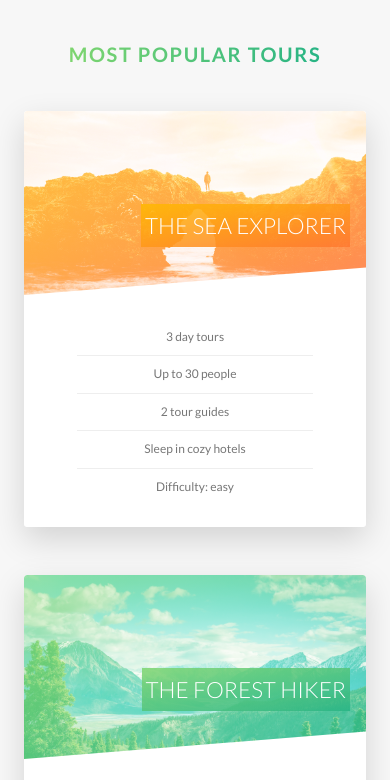
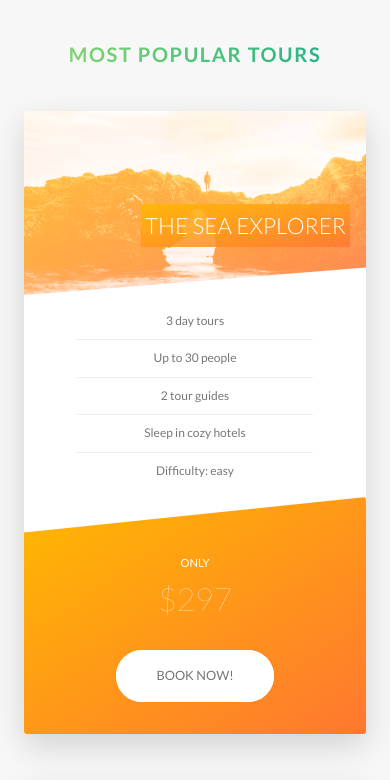
Before and after one commit to asonni/natours, a website: page index.html in a window 390 px wide. Shown: the part 2469-3249 px from the top of the page. Drawn offline with Linux system fonts and the light colour scheme.

Commit message:
Writing Media Queries - Tours, Stories and Booking Sections

```diff
--- a/sass/components/_card.scss
+++ b/sass/components/_card.scss
@@ -179,4 +179,48 @@
     font-size: 6rem;
     font-weight: 100;
   }
+
+  @include respond(tab-port) {
+    height: auto;
+    border-radius: 3px;
+    background-color: $color-white;
+    box-shadow: 0 1.5rem 4rem rgba($color-black, 0.15);
+
+    &__side {
+      height: auto;
+      position: relative;
+      box-shadow: none;
+
+      &--back {
+        transform: rotateY(0);
+        clip-path: polygon(0 15%, 100% 0, 100% 100%, 0 100%);
+      }
+    }
+
+    &:hover &__side--front {
+      transform: rotateY(0);
+    }
+
+    &__details {
+      padding: 1rem 3rem;
+    }
+
+    // BACK SIDE STYLING
+    &__cta {
+      position: relative;
+      top: 5;
+      left: 0;
+      transform: translate(0);
+      width: 100%;
+      padding: 7rem 4rem 4rem 4rem;
+    }
+
+    &__price-box {
+      margin-bottom: 3rem;
+    }
+
+    &__price-value {
+      font-size: 4rem;
+    }
+  }
 }
--- a/sass/components/_form.scss
+++ b/sass/components/_form.scss
@@ -14,6 +14,10 @@
     width: 90%;
     display: block;
     transition: all 0.3s;
+
+    @include respond(tab-port) {
+      width: 100%;
+    }
 
     &:focus {
       outline: none;
@@ -48,6 +52,11 @@
   &__radio-group {
     width: 49%;
     display: inline-block;
+
+    @include respond(tab-port) {
+      width: 100%;
+      margin-bottom: 2rem;
+    }
   }
 
   &__radio-input {
--- a/sass/components/_story.scss
+++ b/sass/components/_story.scss
@@ -9,6 +9,16 @@
   font-size: $default-font-size;
   transform: skewX(-12deg);
 
+  @include respond(tab-port) {
+    width: 100%;
+    padding: 4rem;
+    padding-left: 7rem;
+  }
+
+  @include respond(phone) {
+    transform: skewX(0);
+  }
+
   &__shape {
     width: 15rem;
     height: 15rem;
@@ -19,6 +29,10 @@
     clip-path: circle(50% at 50% 50%);
     transform: translateX(-3rem) skewX(12deg);
     position: relative;
+
+    @include respond(phone) {
+      transform: translateX(-3rem) skewX(0);
+    }
   }
   &__img {
     height: 100%;
@@ -29,6 +43,10 @@
 
   &__text {
     transform: skewX(12deg);
+
+    @include respond(phone) {
+      transform: skewX(0);
+    }
   }
 
   &__caption {
--- a/sass/pages/_home.scss
+++ b/sass/pages/_home.scss
@@ -71,10 +71,37 @@
   background-size: 100%;
   border-radius: 3px;
   box-shadow: 0 1.5rem 4rem rgba($color-black, 0.2);
-  height: 50rem;
+
+  @include respond(tab-land) {
+    background-image: linear-gradient(
+        105deg,
+        rgba($color-white, 0.9) 0%,
+        rgba($color-white, 0.9) 65%,
+        transparent 65%
+      ),
+      url(../img/nat-10.jpg);
+    background-size: cover;
+  }
+
+  @include respond(tab-port) {
+    background-image: linear-gradient(
+        to right,
+        rgba($color-white, 0.9) 0%,
+        rgba($color-white, 0.9) 100%
+      ),
+      url(../img/nat-10.jpg);
+  }
 
   &__form {
     width: 50%;
     padding: 6rem;
+
+    @include respond(tab-land) {
+      width: 65%;
+    }
+
+    @include respond(tab-land) {
+      width: 100%;
+    }
   }
 }
```
Also changed, not shown: css/style.css.
